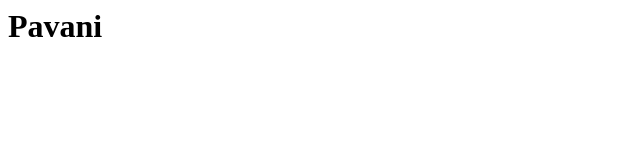
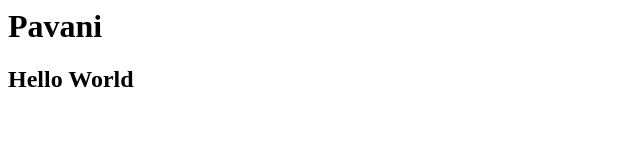
Before and after one commit to pavani1002/pavani1002.github.io, a plain HTML site: page index.html in a window 1280 px wide. Shown: the whole page, without its empty margins (0-640 px from the left). Drawn offline with Linux system fonts and the light colour scheme.

Commit message:
modified index

```diff
--- a/index.html
+++ b/index.html
@@ -4,5 +4,6 @@
 </head>
 <body>
 <h1>Pavani</h1>
+<h2>Hello World</h2></h1>
 </body>
 </html>
```
